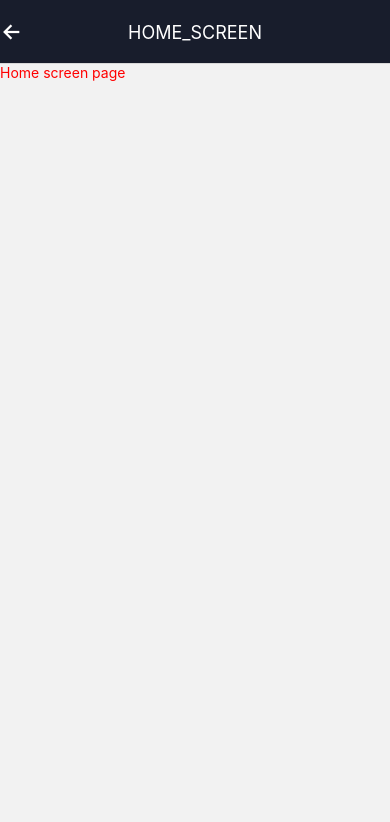
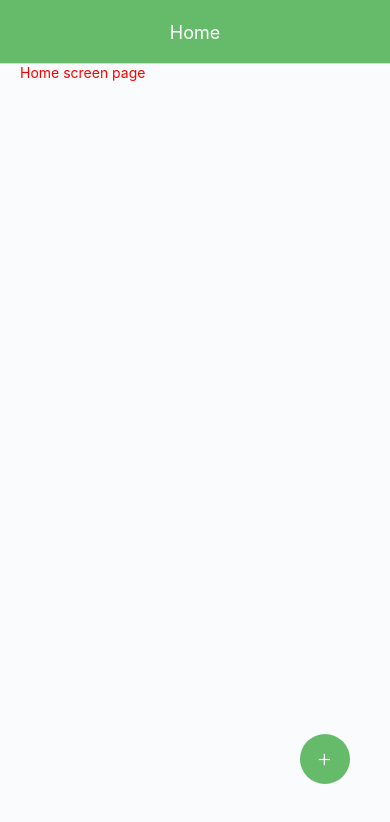
Before and after one commit to VihagaYohan/Eco_Guardian, a React Native app: screen / in a window 390 px wide. Shown: the top 822 px of the page. Built offline with nearby package versions, Linux system fonts and the light colour scheme.

Commit message:
Code changes

```diff
--- a/app/components/Buttons/UIFloatingActionButton.js
+++ b/app/components/Buttons/UIFloatingActionButton.js
@@ -11,7 +11,7 @@ const SIZE = 50;
 const UIFAB = (props) => {
   return (
     <TouchableOpacity onPress={() => props.onPress()} style={styles.container}>
-      {props.icon}
+      <Ionicons name="add" color={COLORS.white} size={20} />
     </TouchableOpacity>
   );
 };
@@ -33,7 +33,6 @@ const styles = StyleSheet.create({
 
 UIFAB.PropTypes = {
   onPress: PropTypes.func.isRequired,
-  icon: PropTypes.element,
 };
 
 export default UIFAB;
--- a/app/components/UIContainer.js
+++ b/app/components/UIContainer.js
@@ -14,7 +14,7 @@ const UIContainer = (props) => {
         barStyle="light-content"
       />
 
-      <View style={[...styles.innerParent, ...props.innerContainerStyle]}>
+      <View style={{ ...styles.innerParent, ...props.innerContainerStyle }}>
         {props.children}
       </View>
     </SafeAreaView>
@@ -24,15 +24,16 @@ const UIContainer = (props) => {
 const styles = StyleSheet.create({
   container: {
     flex: 1,
-    backgroundColor: COLORS.backgroundColor,
+    backgroundColor: COLORS.pageBackground,
   },
   innerParent: {
     flex: 1,
     paddingHorizontal: DIMENSION.PADDING,
-    paddingVertical: DIMENSION.MARGIN * 2,
   },
 });
 
-UIContainer.PropTypes = {};
+UIContainer.PropTypes = {
+  children: PropTypes.element.isRequired,
+};
 
 export default UIContainer;
--- a/app/components/UIHeaderBack.js
+++ b/app/components/UIHeaderBack.js
@@ -14,6 +14,8 @@ import Ionicons from "@expo/vector-icons/Ionicons";
 import { COLORS } from "../constants";
 
 const UIHeaderBack = (props) => {
+  const navigation = useNavigation();
+
   return (
     <TouchableOpacity
       onPress={() => navigation.goBack()}
--- a/app/constants/app-colors.js
+++ b/app/constants/app-colors.js
@@ -1,5 +1,5 @@
 export default {
-  primaryColor: "#181d2c",
+  primaryColor: "#66bb6a",
   secondaryColor: "#6c58b6",
   backgroundColor: "#121212",
   blueColor: "#0c3279",
--- a/app/navigation/AppNavigator.js
+++ b/app/navigation/AppNavigator.js
@@ -19,7 +19,7 @@ const Navigator = () => {
     <Stack.Navigator
       screenOptions={{
         headerStyle: {
-          backgroundColor: COLORS.primaryColor,
+          backgroundColor: COLORS.green.green400,
         },
         headerTintColor: COLORS.white,
         headerTitleStyle: {
--- a/app/pages/HomeScreen.js
+++ b/app/pages/HomeScreen.js
@@ -1,14 +1,25 @@
-import React, { Component } from "react";
+import React, { Component, useLayoutEffect } from "react";
 import { StyleSheet, SafeAreaView, View, Text, Dimensions } from "react-native";
 
 // components
-import { UITextView } from "../components";
+import { UITextView, UIContainer, UIFAB } from "../components";
 
-const HomeScreen = () => {
+const HomeScreen = ({ navigation, route }) => {
+  useLayoutEffect(() => {
+    navigation.setOptions({
+      headerTitle: "Home",
+      headerLeft: (props) => <></>,
+    });
+  }, []);
+
   return (
-    <View>
-      <UITextView text="Home screen page" textStyle={{ color: "red" }} />
-    </View>
+    <UIContainer>
+      <View style={{ flex: 1 }}>
+        <UITextView text="Home screen page" textStyle={{ color: "red" }} />
+
+        <UIFAB onPress={() => console.log("onpress")} />
+      </View>
+    </UIContainer>
   );
 };
 
```
